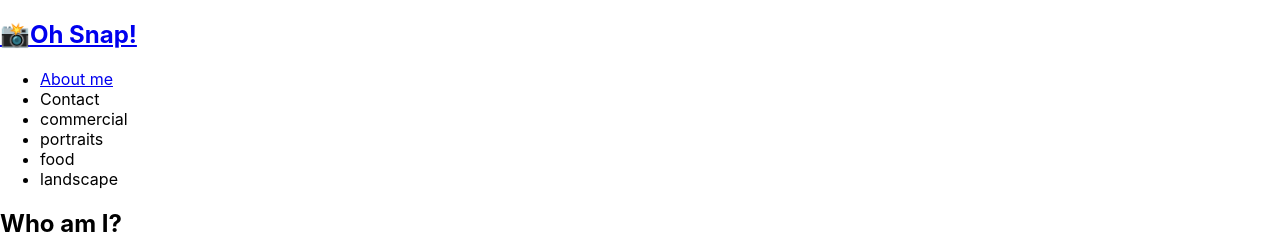
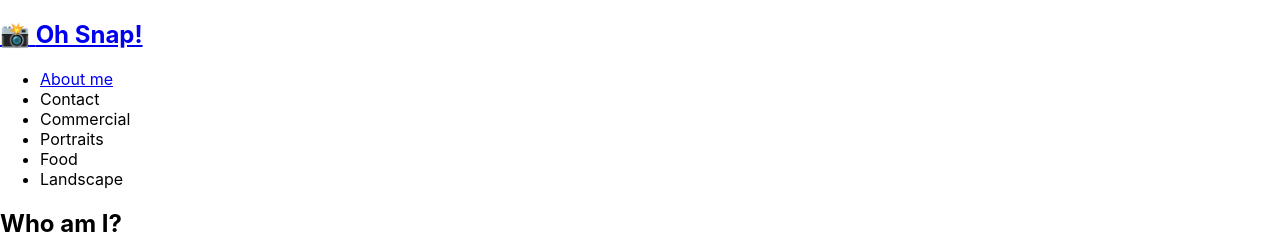
Before and after one commit to bilcon/photo-port, a React (Create React App) app: page / in a window 1280 px wide. Shown: the top 239 px of the page. Built offline with nearby package versions, Linux system fonts and the light colour scheme.

Commit message:
recommit

```diff
--- a/src/App.js
+++ b/src/App.js
@@ -5,9 +5,9 @@
 function App() {
   return (
     <div>
-      <Nav></Nav>
+      <Nav />
       <main>
-        <About></About>
+        <About />
       </main>
     </div>
   );
--- a/src/components/Nav/index.js
+++ b/src/components/Nav/index.js
@@ -1,4 +1,5 @@
 import React from "react";
+import { capitalizeFirstLetter } from "../../utils/helpers";
 
 function Nav() {
   const categories = [
@@ -15,32 +16,44 @@
     },
   ];
 
-  function categorySelected(name) {
-    console.log(`${name} clicked`);
-  }
+  const handleClick = (item) => {
+    console.log(item);
+    return item;
+  };
 
   return (
-    <header>
+    <header className="flex-row px-1">
       <h2>
-        <a href="/">
+        <a data-testid="link" href="/">
           <span role="img" aria-label="camera">
+            {" "}
             📸
-          </span>
+          </span>{" "}
           Oh Snap!
         </a>
       </h2>
       <nav>
         <ul className="flex-row">
           <li className="mx-2">
-            <a href="#about">About me</a>
+            <a
+              data-testid="about"
+              href="#about"
+              onClick={() => handleClick("About")}
+            >
+              About me
+            </a>
           </li>
-          <li>
-            <span>Contact</span>
+          <li className={"mx-2"}>
+            <span onClick={() => handleClick("Contact")}>Contact</span>
           </li>
           {categories.map((category) => (
             <li className="mx-1" key={category.name}>
-              <span onClick={() => categorySelected(category.name)}>
-                {category.name}
+              <span
+                onClick={() => {
+                  handleClick(category.name);
+                }}
+              >
+                {capitalizeFirstLetter(category.name)}
               </span>
             </li>
           ))}
```
